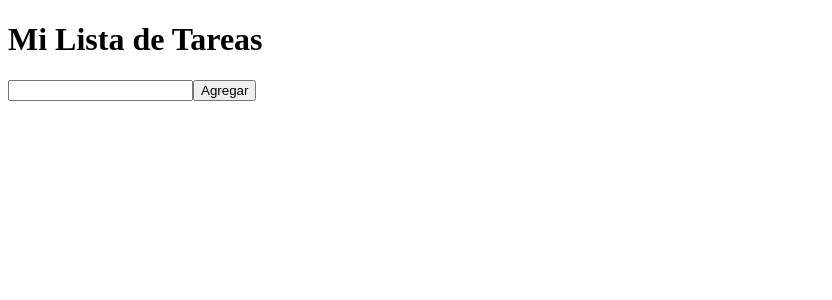
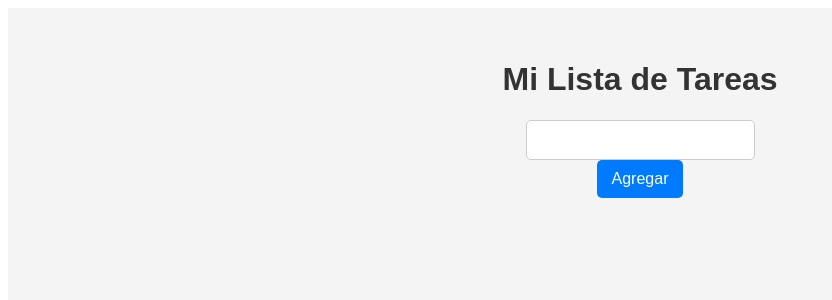
Before and after one commit to Lysar1x/Angular-to-do-list, an Angular app: page / in a window 1280 px wide. Shown: the top 300 px of the page, without its empty margins (0-832 px from the left). Built offline with nearby package versions, Linux system fonts and the light colour scheme.

Commit message:
Added styles

```diff
--- a/src/app/task-list/task-list.scss
+++ b/src/app/task-list/task-list.scss
@@ -0,0 +1,64 @@
+:host {
+  display: flex;
+  flex-direction: column;
+  align-items: center;
+  padding: 2rem;
+  font-family: Arial, sans-serif;
+  background-color: #f4f4f4;
+  min-height: 100vh;
+}
+
+h1 {
+  color: #333;
+}
+
+.task-input-container {
+  display: flex;
+  gap: 10px;
+  margin-bottom: 20px;
+}
+
+input[type="text"] {
+  padding: 10px;
+  border: 1px solid #ccc;
+  border-radius: 5px;
+  font-size: 16px;
+}
+
+button {
+  padding: 10px 15px;
+  border: none;
+  border-radius: 5px;
+  background-color: #007bff;
+  color: white;
+  font-size: 16px;
+  cursor: pointer;
+}
+
+button:hover {
+  background-color: #0056b3;
+}
+
+ul {
+  list-style-type: none;
+  padding: 0;
+  width: 100%;
+  max-width: 400px;
+}
+
+li {
+  display: flex;
+  justify-content: space-between;
+  align-items: center;
+  padding: 15px;
+  background-color: white;
+  border: 1px solid #ddd;
+  border-radius: 5px;
+  margin-bottom: 10px;
+  box-shadow: 0 2px 4px rgba(0, 0, 0, 0.1);
+}
+
+.completed {
+  text-decoration: line-through;
+  color: #888;
+}
```
